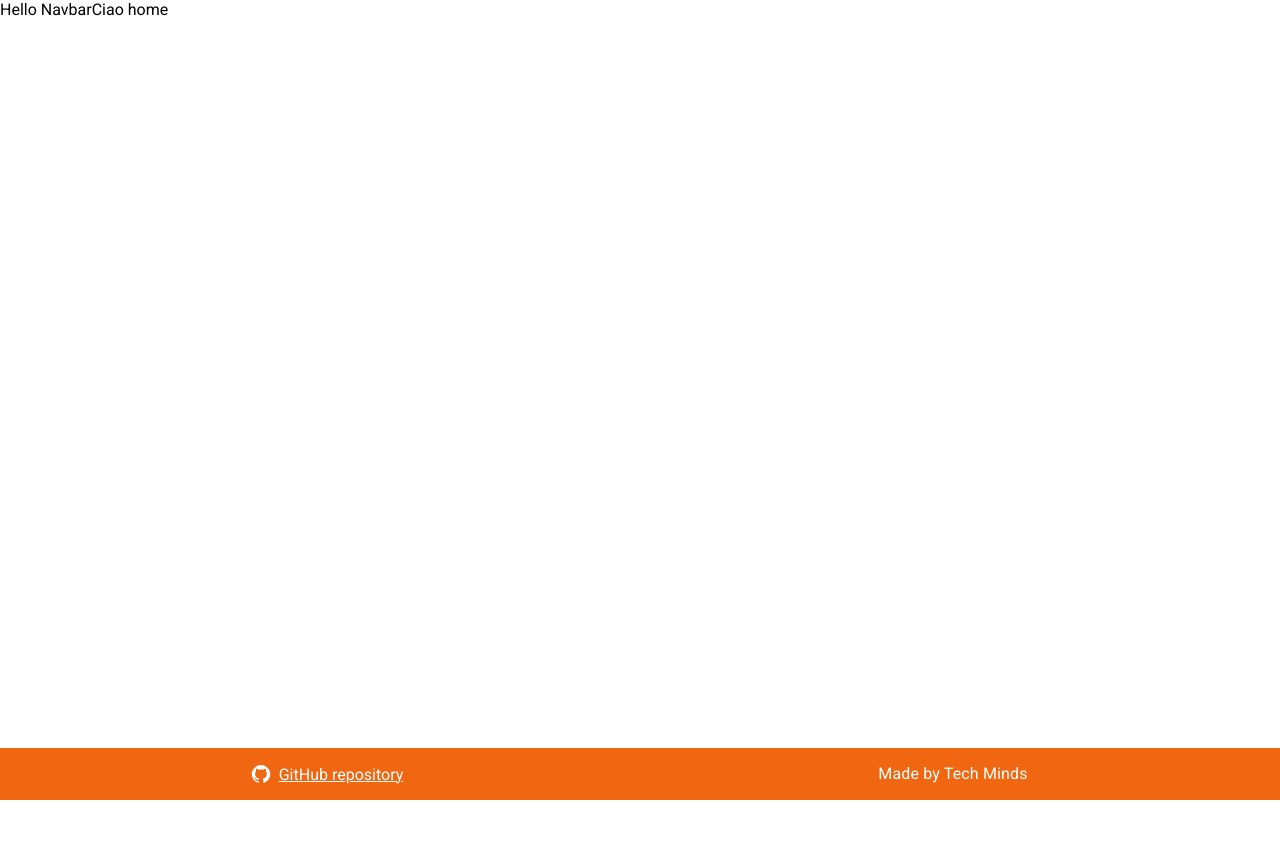
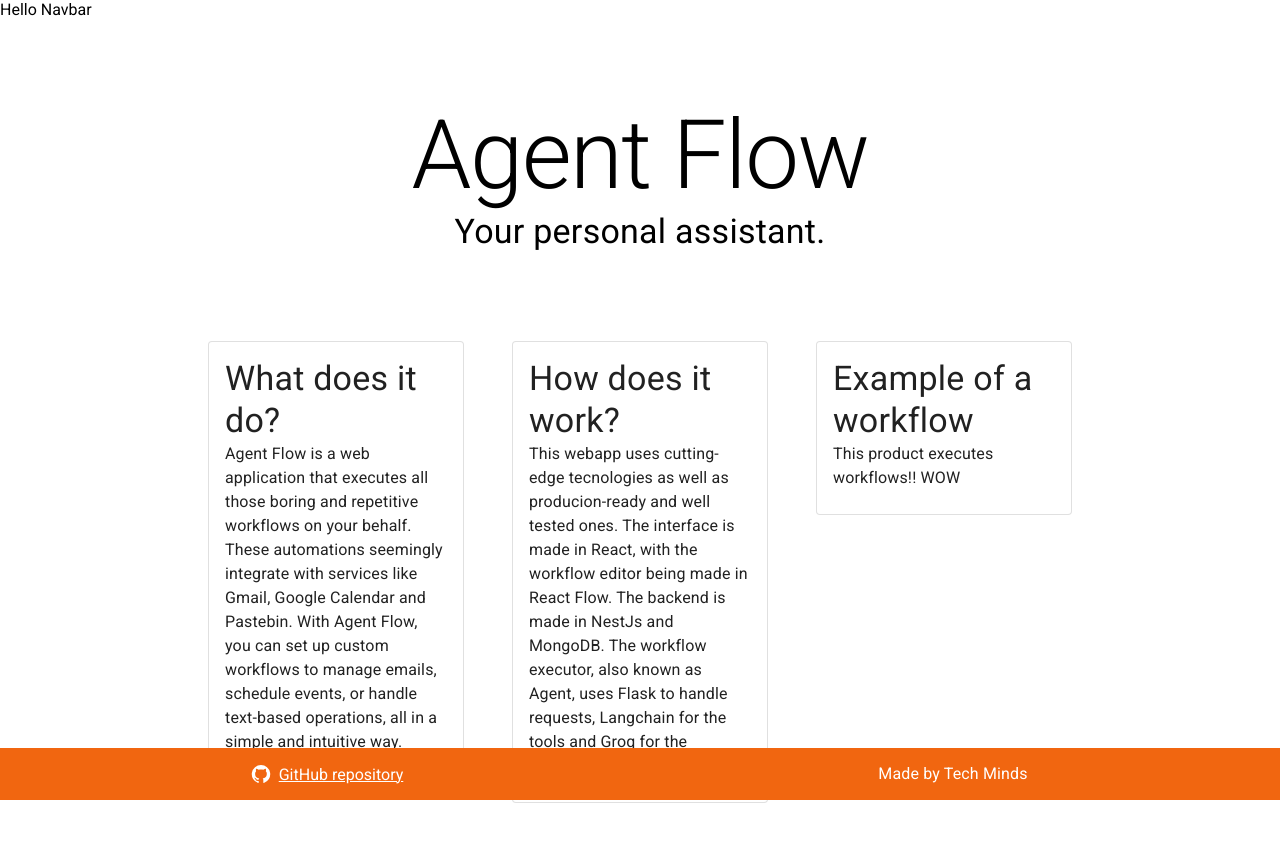
Before and after one commit to techminds-unipd/AgentFlow, a React (Vite) app in the folder frontend/: page / in a window 1280 px wide. Shown: the top 842 px of the page. Before the commit the page ends 800 px from the top, so only its background shows below. Built offline with nearby package versions, Linux system fonts and the light colour scheme.

Commit message:
Aggiunto index

```diff
--- /dev/null
+++ b/frontend/src/pages/Home/Home.css
@@ -0,0 +1,4 @@
+main{
+    margin-left: 10%;
+    margin-right: 10%;
+}
--- a/frontend/src/pages/Home/Home.tsx
+++ b/frontend/src/pages/Home/Home.tsx
@@ -1,5 +1,58 @@
-export const Home=()=>{
-    return(
-        <>Ciao home</>
-    )
-}
+import Grid from "@mui/material/Grid2";
+import Card from "@mui/material/Card";
+import CardContent from "@mui/material/CardContent";
+import { Typography } from "@mui/material";
+import "./Home.css";
+
+export const Home = () => {
+  return (
+    <main>
+      <Grid container spacing={6} p={10}>
+        <Grid size={12} textAlign={"center"}>
+          <Typography variant="h1">Agent Flow</Typography>
+          <Typography variant="h4">Your personal assistant.</Typography>
+        </Grid>
+        <Grid container size={12} paddingTop={5}>
+          <Grid size={4}>
+            <Card variant="outlined">
+              <CardContent>
+                <Typography variant="h4">What does it do?</Typography>
+                <Typography>
+                  Agent Flow is a web application that executes all those boring
+                  and repetitive workflows on your behalf. These automations
+                  seemingly integrate with services like Gmail, Google Calendar
+                  and Pastebin. With Agent Flow, you can set up custom workflows
+                  to manage emails, schedule events, or handle text-based
+                  operations, all in a simple and intuitive way.
+                </Typography>
+              </CardContent>
+            </Card>
+          </Grid>
+          <Grid size={4}>
+            <Card variant="outlined">
+              <CardContent>
+                <Typography variant="h4">How does it work?</Typography>
+                <Typography>
+                  This webapp uses cutting-edge tecnologies as well as
+                  producion-ready and well tested ones. The interface is made in
+                  React, with the workflow editor being made in React Flow. The
+                  backend is made in NestJs and MongoDB. The workflow executor,
+                  also known as Agent, uses Flask to handle requests, Langchain
+                  for the tools and Groq for the inference service.
+                </Typography>
+              </CardContent>
+            </Card>
+          </Grid>
+          <Grid size={4}>
+            <Card variant="outlined">
+              <CardContent>
+                <Typography variant="h4">Example of a workflow</Typography>
+                <Typography>This product executes workflows!! WOW</Typography>
+              </CardContent>
+            </Card>
+          </Grid>
+        </Grid>
+      </Grid>
+    </main>
+  );
+};
```
